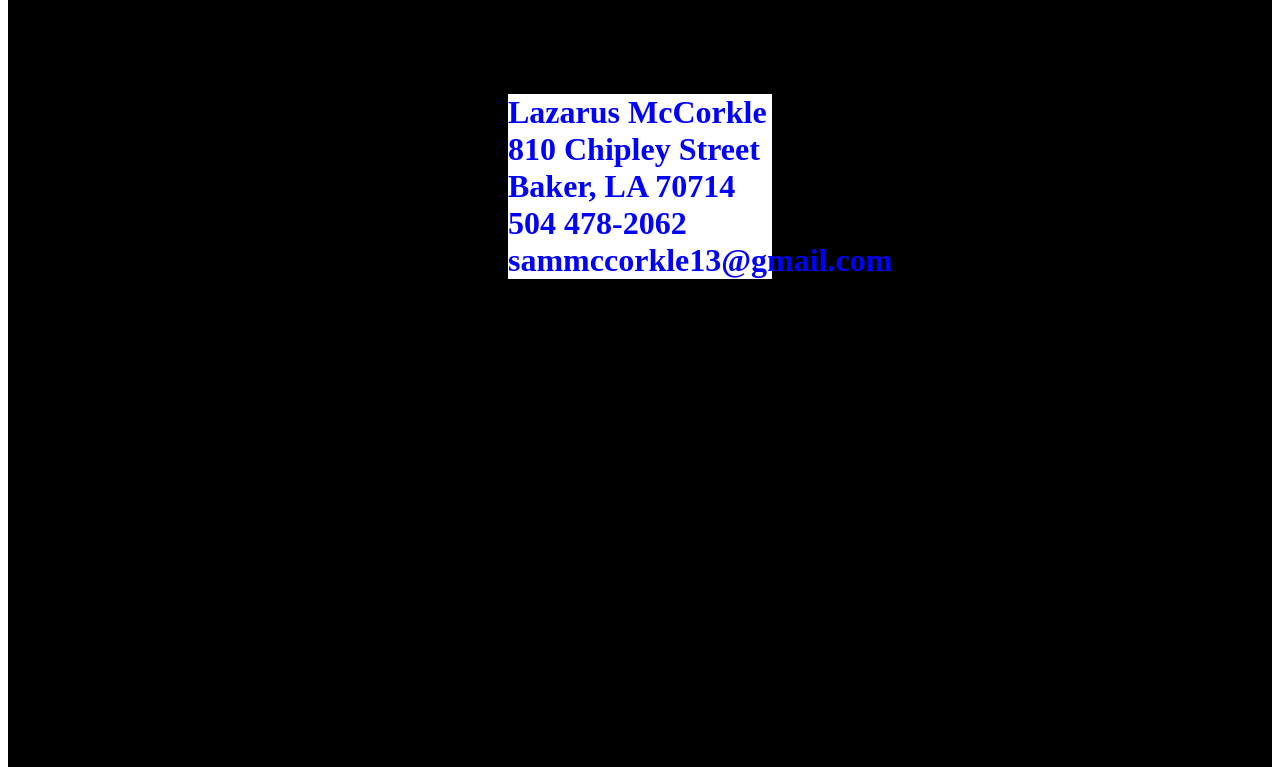
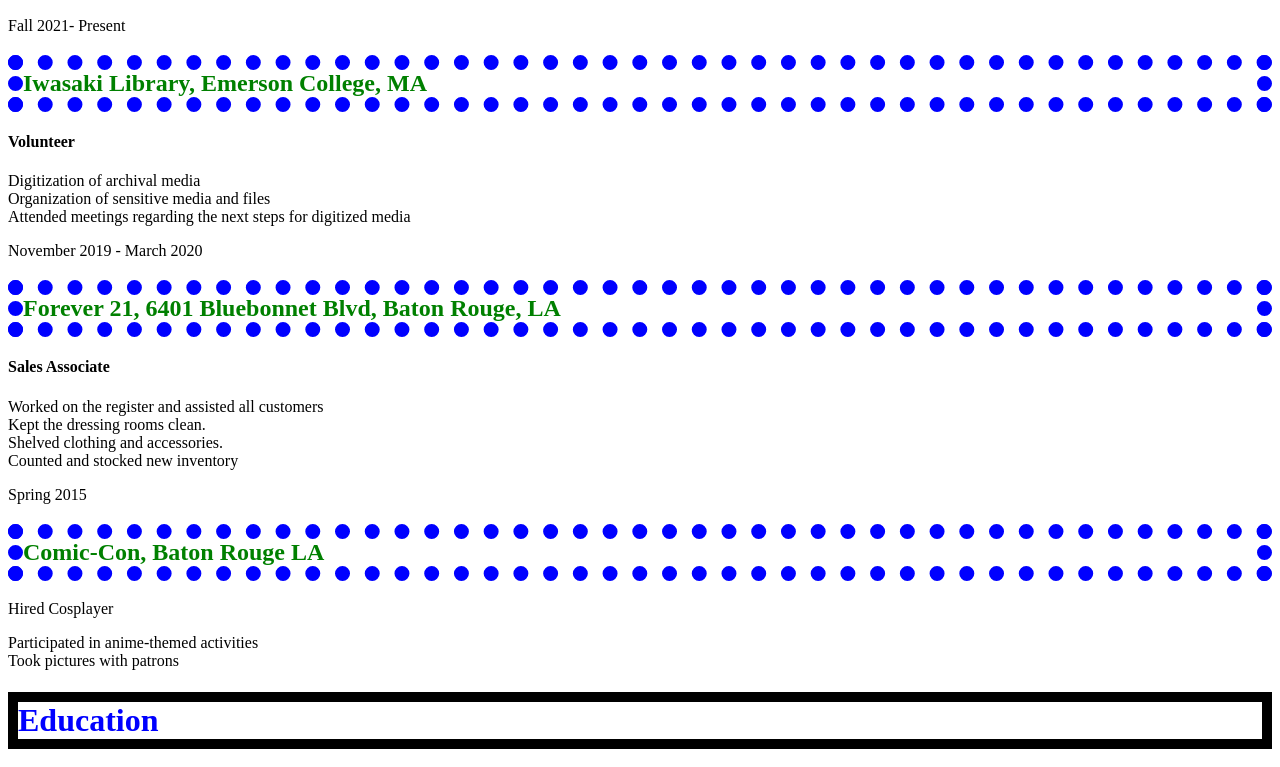
Before and after one commit to LazzyMc/LazzyMc.github.io, a plain HTML site: page index.html in a window 1280 px wide. Shown: the part 414-1181 px from the top of the page. Drawn offline with Linux system fonts and the light colour scheme.

Commit message:
Update stylesheet.css

```diff
--- a/stylesheet.css
+++ b/stylesheet.css
@@ -1,10 +1,10 @@
 h2
 {color: green;
-border: 100px dotted blue;}
+border: 15px dotted blue;}
 
 h1
 {color: blue;
-border: 500px solid black;
+border: 10px solid black;
 body: {background-color: lightcyan;}
 
 p.light {font-weight: lighter;}
```
